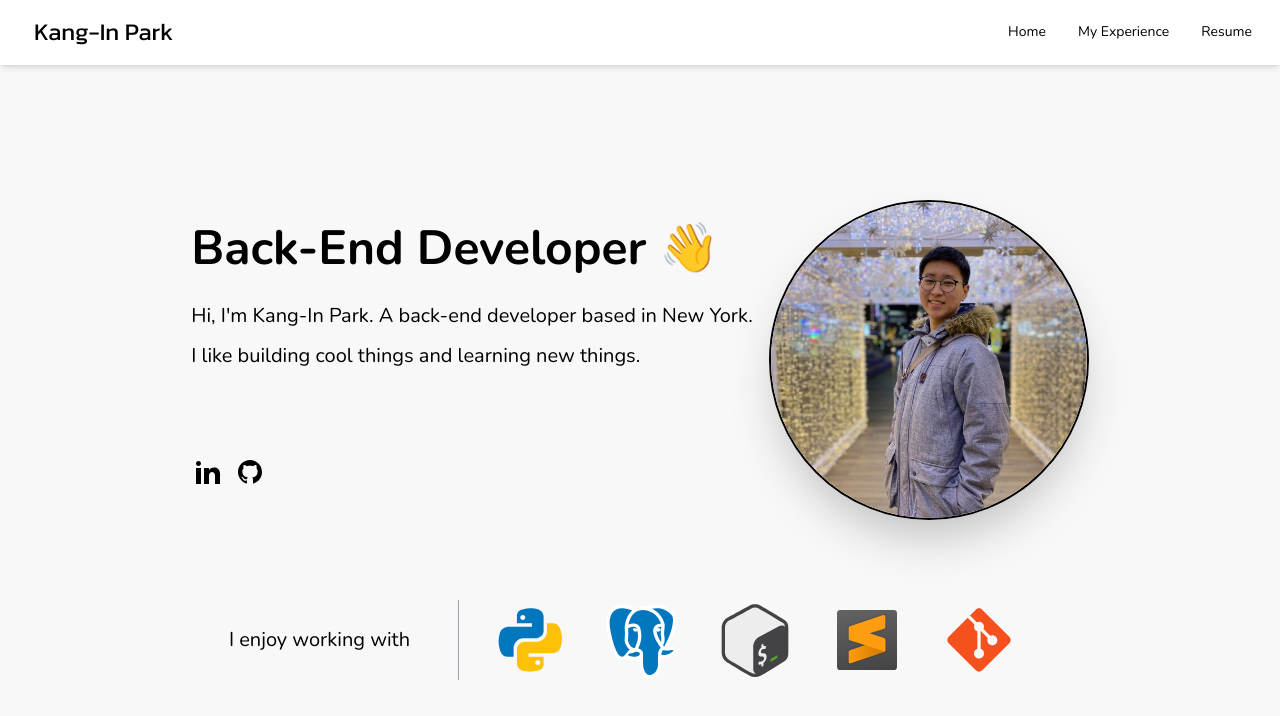
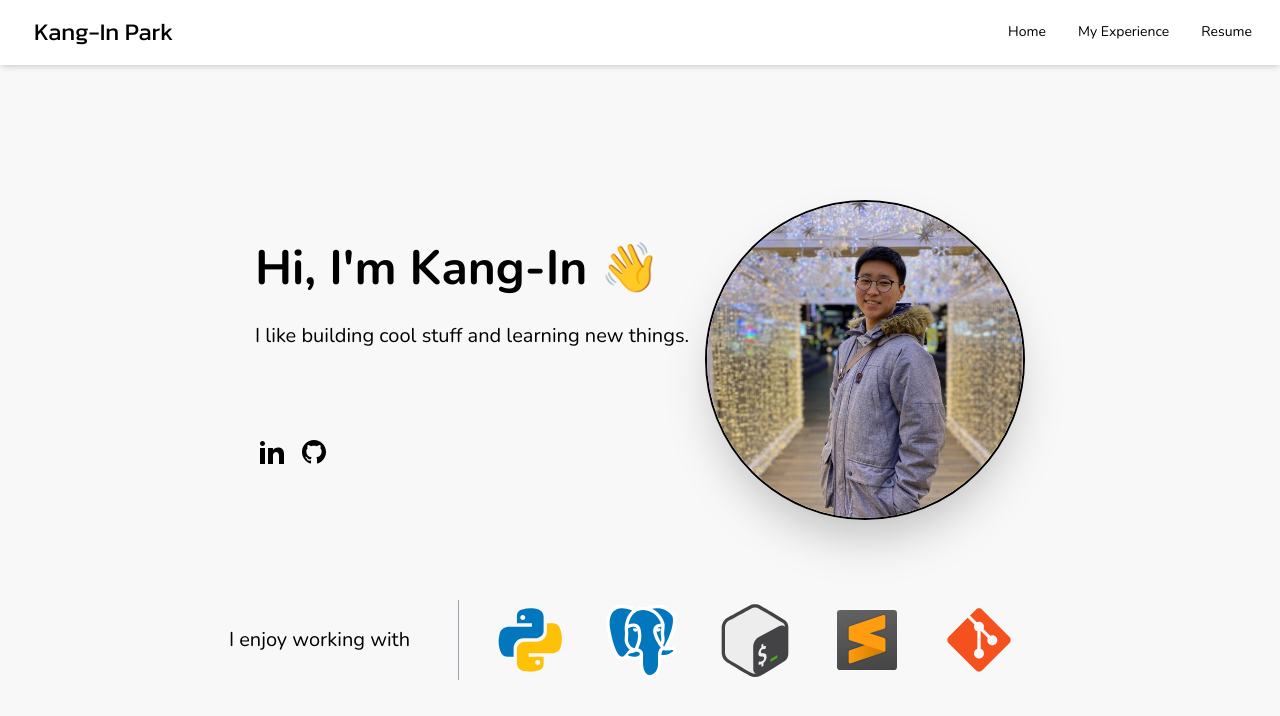
Before and after one commit to kip218/portfolio, a Next.js app: page / in a window 1280 px wide. Shown: the top 716 px of the page. Built offline with nearby package versions, Linux system fonts and the light colour scheme.

Commit message:
update front page

```diff
--- a/src/app/page.tsx
+++ b/src/app/page.tsx
@@ -19,11 +19,10 @@ export default function Home() {
             />
             <div>
               <h1 className="text-3xl md:text-5xl font-bold transition-all duration-1000">
-                Back-End Developer 👋
+                Hi, I'm Kang-In 👋
               </h1>
               <p className="py-6 text-xl leading-loose">
-                Hi, I'm Kang-In Park. A back-end developer based in New York.
-                <br />I like building cool things and learning new things.
+                I like building cool stuff and learning new things.
               </p>
               <Socials />
             </div>
```
